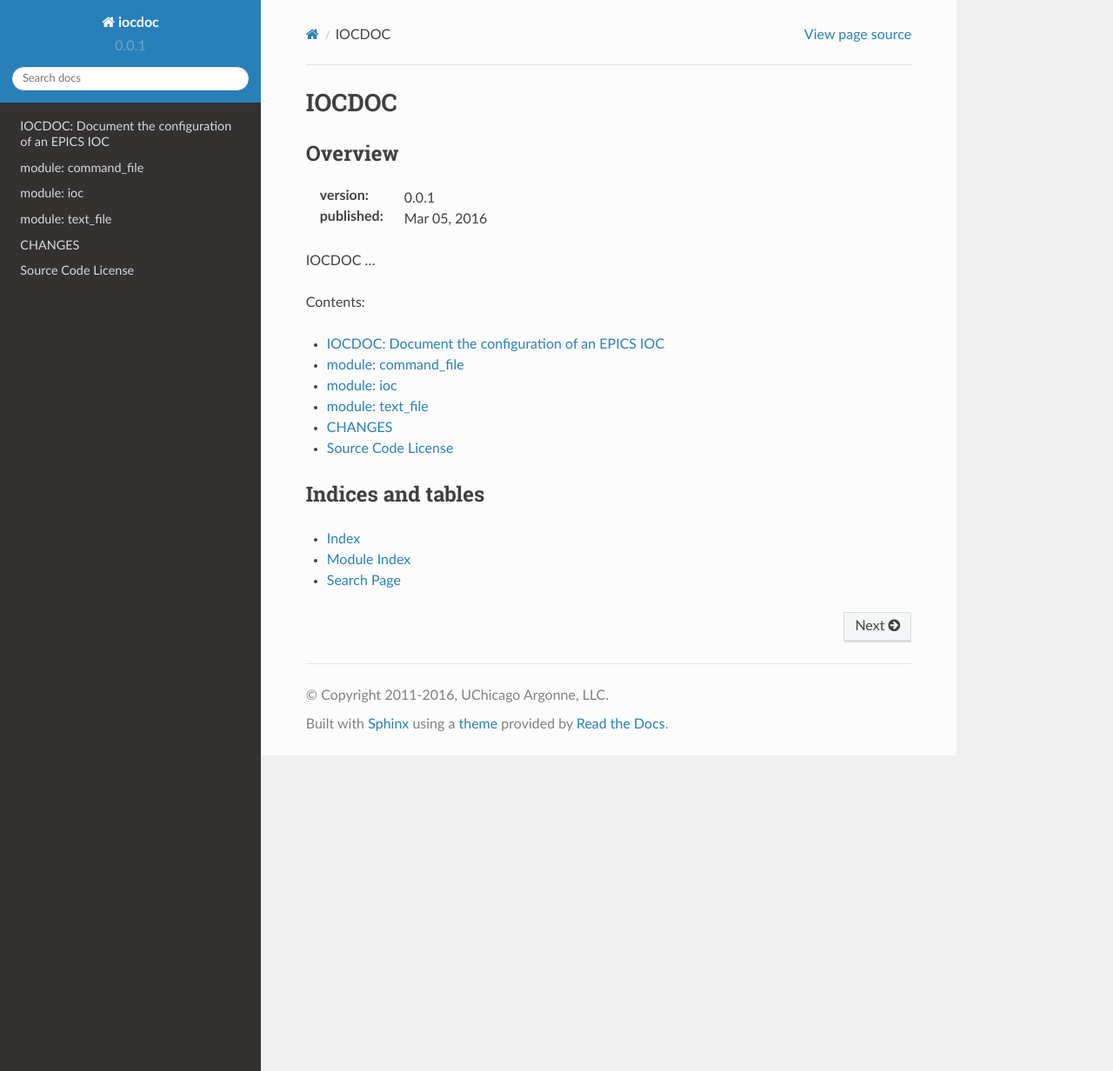
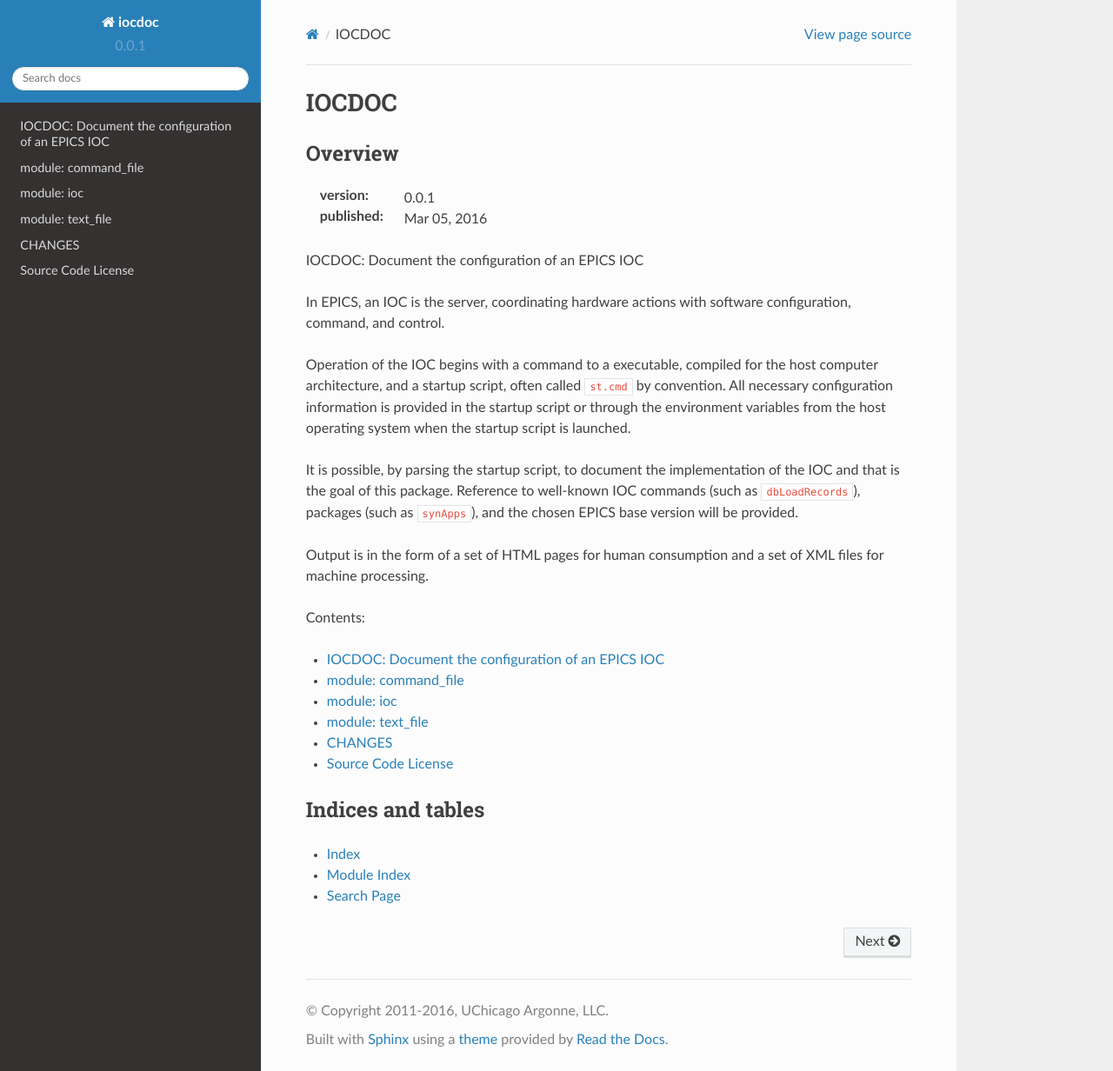
Before and after one commit to prjemian/iocdoc, a Sphinx documentation site: the page built from docs/source/index.rst, in a window 1280 px wide and 1232 px high. Shown: the whole window at 87% size. Built offline with Sphinx 7.4.7 and the Read the Docs theme 2.0.0, drawn with Linux system fonts in a browser that asks for light colours; the version number is read from the project's files by our own code.

Commit message:
further define the objectives

```diff
--- a/docs/source/index.rst
+++ b/docs/source/index.rst
@@ -1,15 +1,31 @@
 
-------
 IOCDOC
-------
+######
 
 Overview
-========
+********
 
 :version: |version|
 :published: |today|
 
-IOCDOC ...
+IOCDOC: Document the configuration of an EPICS IOC
+
+In EPICS, an IOC is the server, coordinating hardware actions
+with software configuration, command, and control.
+
+Operation of the IOC begins with a command to a executable, compiled
+for the host computer architecture, and a startup script, often called
+``st.cmd`` by convention.  All necessary configuration information is
+provided in the startup script or through the environment variables
+from the host operating system when the startup script is launched.
+
+It is possible, by parsing the startup script, to document the implementation
+of the IOC and that is the goal of this package.  Reference to well-known
+IOC commands (such as ``dbLoadRecords``), packages (such as ``synApps``),
+and the chosen EPICS base version will be provided.
+
+Output is in the form of a set of HTML pages for human consumption
+and a set of XML files for machine processing.
 
 Contents:
 
@@ -23,7 +39,7 @@ Contents:
    license
 
 Indices and tables
-==================
+******************
 
 * :ref:`genindex`
 * :ref:`modindex`
```
